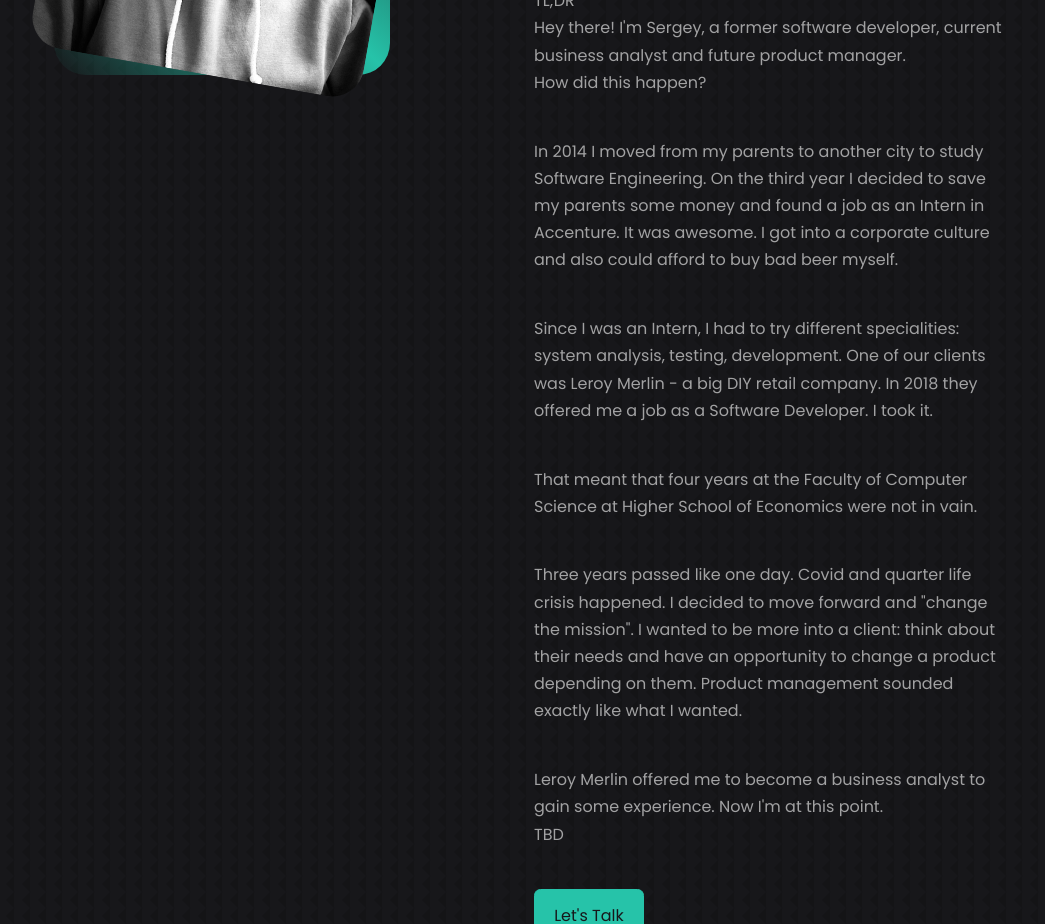
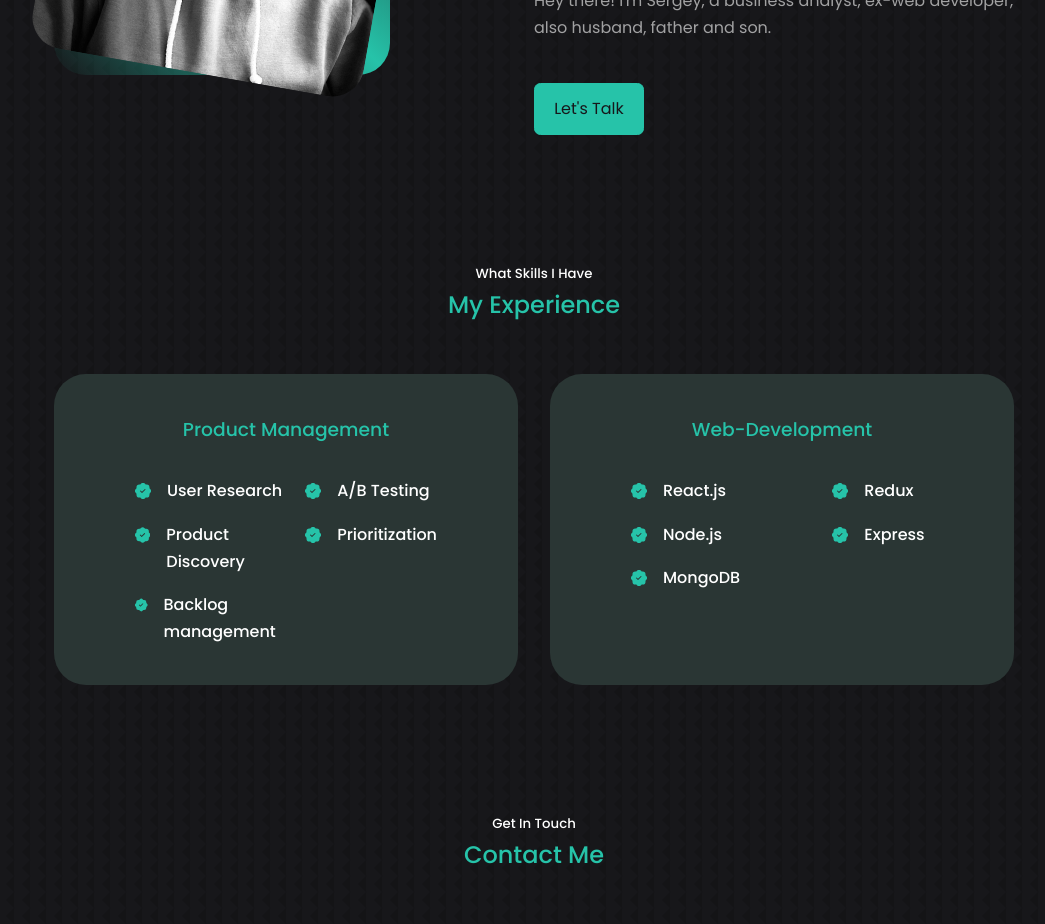
Before and after one commit to serg-kan/portfolio-website, a React (Create React App) app: page / in a window 1280 px wide. Shown: the part 1300-2224 px from the top of the page, without its empty margins (106-1151 px from the left). Built offline with nearby package versions, Linux system fonts and the light colour scheme.

Commit message:
refactor: removed unused code

```diff
--- a/src/components/about/About.jsx
+++ b/src/components/about/About.jsx
@@ -42,44 +42,8 @@ const About = () => {
           </div>
 
           <p>
-            TL;DR
-            <br />
-            Hey there! I'm Sergey, a former software developer, current business analyst and future product manager.
-            <br />
-            How did this happen?
+            Hey there! I'm Sergey, a business analyst, ex-web developer, also husband, father and son.
           </p>
-
-          <p>
-            In 2014 I moved from my parents to another city to study Software Engineering.
-            On the third year I decided to save my parents some money and found a job as an Intern in Accenture.
-            It was awesome. I got into a corporate culture and also could afford to buy bad beer myself.
-          </p>
-
-          <p>
-            Since I was an Intern, I had to try different specialities: system analysis, testing, development.
-            One of our clients was Leroy Merlin - a big DIY retail company. In 2018 they offered me a job as a Software Developer.
-            I took it.
-
-          </p>
-
-          <p>
-            That meant that four years at the Faculty of Computer Science at Higher School of Economics were not in vain.
-          </p>
-
-          <p>
-            Three years passed like one day. Covid and quarter life crisis happened.
-            I decided to move forward and "change the mission".
-            I wanted to be more into a client: think about their needs and have an opportunity to change a product depending on them.
-            Product management sounded exactly like what I wanted.
-          </p>
-
-          <p>
-            Leroy Merlin offered me to become a business analyst to gain some experience.
-            Now I'm at this point.
-            <br />
-            TBD
-          </p>
-
 
           <a href="#contact" className="btn btn-primary">Let's Talk</a>
         </div>
--- a/src/components/footer/Footer.jsx
+++ b/src/components/footer/Footer.jsx
@@ -2,7 +2,7 @@ import React from 'react'
 import './footer.css'
 
 import {BsYoutube} from 'react-icons/bs';
-import {FaTelegramPlane, FaGithub, FaLinkedin} from 'react-icons/fa';
+import {FaTelegramPlane, FaLinkedin} from 'react-icons/fa';
 
 const Footer = () => {
   return (
@@ -12,17 +12,13 @@ const Footer = () => {
       <ul className="permalinks">
          <li><a href="#">Home</a></li>
          <li><a href="#about">About</a></li>
-         {/* <li><a href="#experience">Experience</a></li>
-         <li><a href="#services">Services</a></li>
-         <li><a href="#portfolio">Portfolio</a></li>
-         <li><a href="#testimonials">Testimonials</a></li> */}
          <li><a href="#contact">Contact</a></li>
       </ul>
 
       <div className="footer__socials">
         <a href="https://www.linkedin.com/in/sergkan/" target="_blank" rel="noreferrer"><FaLinkedin /></a>
         <a href="https://t.me/product_kan" target="_blank" rel="noreferrer"><FaTelegramPlane /></a>
-        <a href="https://www.youtube.com/channel/UCM1UBclX5KG3_ebnUXzgCeg" target="_blank" rel="noreferrer"><BsYoutube /></a>
+        <a href="https://www.youtube.com/@serg_kan" target="_blank" rel="noreferrer"><BsYoutube /></a>
       </div>
 
       <div className="footer__copyright">
--- a/src/components/header/HeaderSocials.jsx
+++ b/src/components/header/HeaderSocials.jsx
@@ -9,7 +9,7 @@ const HeaderSocials = () => {
     <div className="header__socials">
         <a href="https://www.linkedin.com/in/sergkan/" target="_blank" rel="noreferrer"><FaLinkedin /></a>
         <a href="https://t.me/product_kan" target="_blank" rel="noreferrer"><FaTelegramPlane /></a>
-        <a href="https://www.youtube.com/@sergey_kan" target="_blank" rel="noreferrer"><BsYoutube /></a>
+        <a href="https://www.youtube.com/@serg_kan" target="_blank" rel="noreferrer"><BsYoutube /></a>
     </div>
   )
 }
--- a/src/components/nav/Nav.jsx
+++ b/src/components/nav/Nav.jsx
@@ -1,20 +1,13 @@
-import React, { useState, useEffect } from 'react'
+import React, { useState } from 'react'
 import './nav.css'
 
 import {AiOutlineHome, AiOutlineUser} from 'react-icons/ai';
-import {BiBook, BiMessageSquareDetail} from 'react-icons/bi';
-import {RiServiceLine} from 'react-icons/ri';
+import {BiMessageSquareDetail} from 'react-icons/bi';
 
 const Nav = () => {
   const [activeNav, setActiveNav] = useState('#');
 
-  useEffect(() => {
-    console.log('current', activeNav);
-
-  }, [activeNav])
-
   //TODO: Выделить меню навигации в отдельный файл и подтягивать оттуда (сюда, в App.js и в footer)
-
   return (
     <nav>
       <a
@@ -27,16 +20,6 @@ const Nav = () => {
         className={activeNav === '#about' ? 'active' : ''}
         onClick={() => setActiveNav('#about')}
       ><AiOutlineUser /></a>
-      {/* <a
-        href="#experience"
-        className={activeNav === '#experience' ? 'active' : ''}
-        onClick={() => setActiveNav('#experience')}
-      ><BiBook /></a>
-      <a
-        href="#services"
-        className={activeNav === '#services' ? 'active' : ''}
-        onClick={() => setActiveNav('#services')}
-      ><RiServiceLine /></a> */}
       <a
         href="#contact"
         className={activeNav === '#contace' ? 'active' : ''}
```
Also changed, not shown: src/components/header/Header.jsx (+0 -8 lines).
